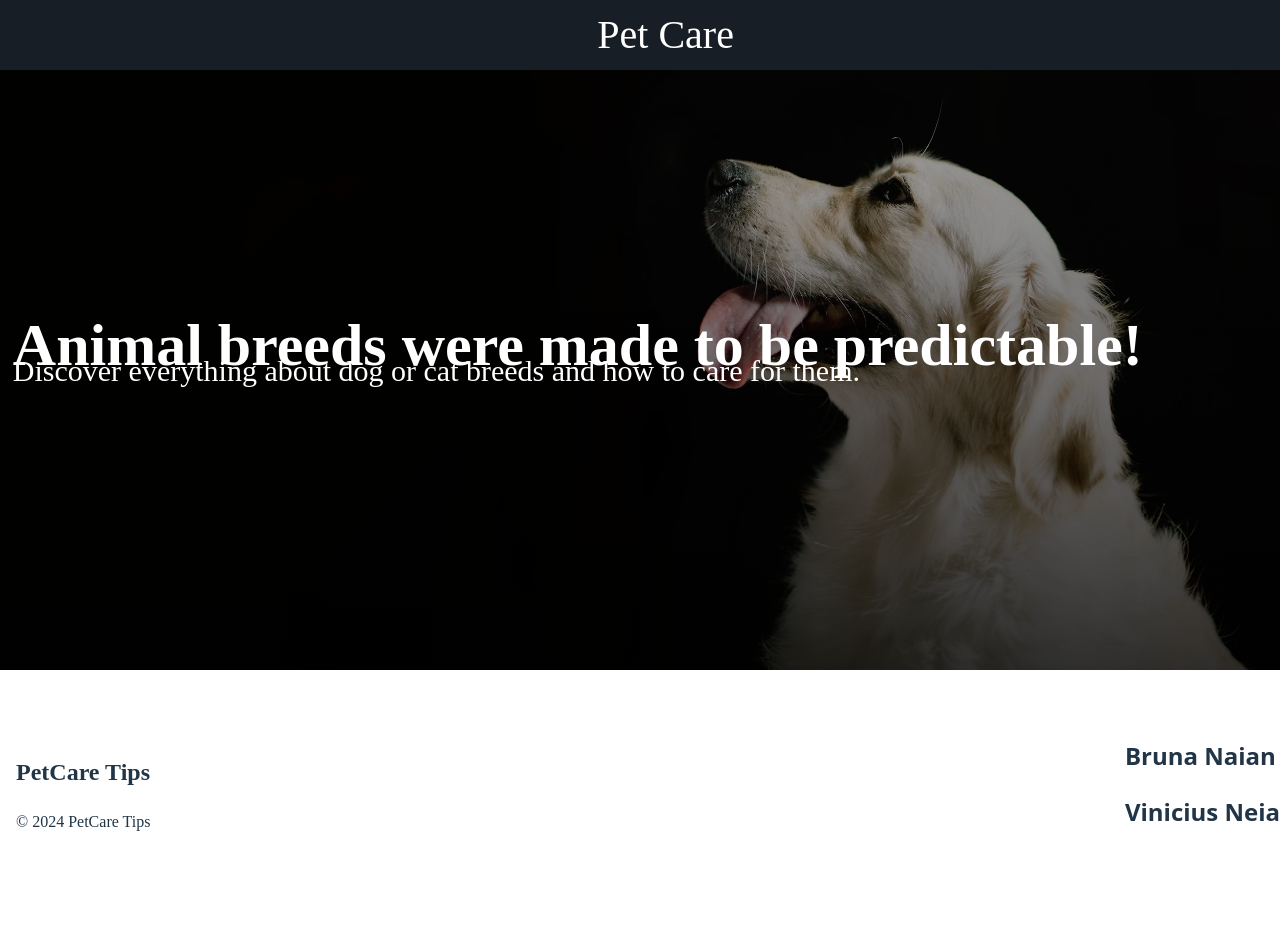
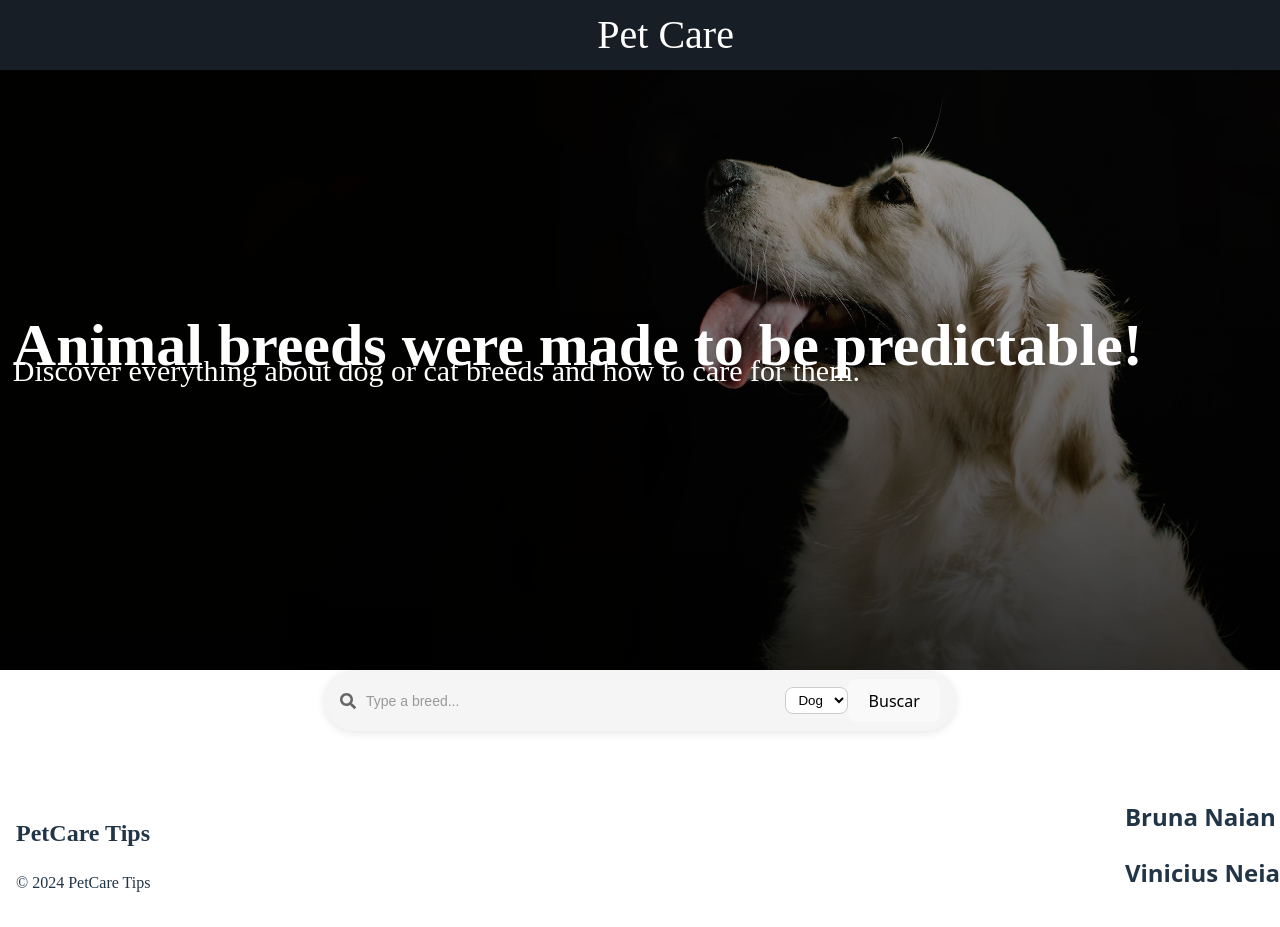
Before and after one commit to gabriwl165/DesenvolvimentoFullstackProj1, a React (Vite) app: page / in a window 1280 px wide. Shown: the top 927 px of the page. Before the commit the page ends 866 px from the top, so only its background shows below. Built offline with nearby package versions, Linux system fonts and the light colour scheme.

Commit message:
chore: initial project setup - adding search bar

```diff
--- a/package.json
+++ b/package.json
@@ -15,6 +15,7 @@
     "react": "^19.1.1",
     "react-bootstrap": "^2.10.10",
     "react-dom": "^19.1.1",
+    "react-icons": "^5.5.0",
     "react-router-dom": "^7.9.1",
     "src": "^1.0.0"
   },
--- a/src/components/Home/Home.jsx
+++ b/src/components/Home/Home.jsx
@@ -1,28 +1,22 @@
 import Banner from "../Banner/Banner.jsx";
 import Footer from "../Footer/Footer.jsx";
 import styles from "./Home.module.css";
-import {Link} from "react-router-dom";
+import { Link } from "react-router-dom";
+import SearchPets from "../SearchPets/SearchPets.jsx";
 
 function Home() {
-
     return (
         <div className="homeMain">
             <div className={styles.header}>
-                <Link
-                    to="/"
-                    onClick={() => {
-                    }}
-                    className={styles.logo}
-                >
+                <Link to="/" className={styles.logo}>
                     Pet Care
                 </Link>
             </div>
-            <Banner/>
-            <Footer/>
+            <Banner />
+            <SearchPets />
+            <Footer />
         </div>
-    )
-
+    );
 }
 
-
 export default Home;
--- /dev/null
+++ b/src/components/SearchPets/SearchPets.jsx
@@ -0,0 +1,122 @@
+import React, { useState, useMemo } from "react";
+import { Card, Button } from "react-bootstrap";
+import { FaSearch } from "react-icons/fa";
+import styles from "./SearchPets.module.css";
+
+
+function SearchPets() {
+    const [species, setSpecies] = useState("dog");
+    const [searchValue, setSearchValue] = useState("");
+    const [searchResults, setSearchResults] = useState([]);
+    const [popupMessage, setPopupMessage] = useState("");
+    const [showPopup, setShowPopup] = useState(false);
+
+    const cachedDescriptions = useMemo(() => {
+        return searchResults.map((pet) => ({
+            id: pet.id,
+            description: pet.temperament || "No description.",
+        }));
+    }, [searchResults]);
+
+    const handleSearch = async () => {
+        if (!searchValue) {
+            setPopupMessage("Type a breed!");
+            setShowPopup(true);
+            setSearchResults([]);
+            return;
+        }
+
+        try {
+            let url = "";
+            if (species === "dog") {
+                url = `https://api.thedogapi.com/v1/breeds/search?q=${searchValue}`;
+            } else if (species === "cat") {
+                url = `https://api.thecatapi.com/v1/breeds/search?q=${searchValue}`;
+            }
+
+            const response = await fetch(url);
+            const data = await response.json();
+
+            if (!data || data.length === 0) {
+                setPopupMessage("No results were found. Try again!");
+                setShowPopup(true);
+                setSearchResults([]);
+            } else {
+                setSearchResults(data);
+            }
+            // eslint-disable-next-line no-unused-vars
+        } catch (error) {
+            setPopupMessage("Error when finding. Try again!");
+            setShowPopup(true);
+            setSearchResults([]);
+        }
+    };
+
+    const getImageUrl = (pet) => {
+        if (pet.reference_image_id) {
+            return `https://cdn2.the${species}api.com/images/${pet.reference_image_id}.jpg`;
+        }
+        return null;
+    };
+
+    return (
+        <div className="container mt-4">
+            <div className={styles.searchBarContainer}>
+                <div className={styles.icon}>
+                    <FaSearch />
+                </div>
+                <input
+                    className={styles.input}
+                    type="text"
+                    placeholder="Type a breed..."
+                    value={searchValue}
+                    onChange={(e) => setSearchValue(e.target.value)}
+                />
+                <select
+                    className={styles.toggleButtonGroup}
+                    value={species}
+                    onChange={(e) => setSpecies(e.target.value)}
+                >
+                    <option value="dog">Dog</option>
+                    <option value="cat">Cat</option>
+                </select>
+                <Button variant="primary" size="sm" onClick={handleSearch}>
+                    Buscar
+                </Button>
+            </div>
+
+            {showPopup && (
+                <div className="alert alert-warning mt-2">{popupMessage}</div>
+            )}
+
+            <div className="d-flex flex-wrap gap-3 mt-3">
+                {searchResults.map((pet) => (
+                    <Card key={pet.id} style={{ width: "18rem" }}>
+                        {getImageUrl(pet) && (
+                            <Card.Img
+                                variant="top"
+                                src={getImageUrl(pet)}
+                                alt={pet.name}
+                                style={{ height: "200px", objectFit: "cover" }}
+                            />
+                        )}
+                        <Card.Body>
+                            <Card.Title>{pet.name}</Card.Title>
+                            <Card.Subtitle className="mb-2 text-muted">
+                                {species === "dog" ? "Dog" : "Cat"}
+                            </Card.Subtitle>
+                            <Card.Text>
+                                <strong>Expectativa de vida:</strong>{" "}
+                                {pet.life_span || "Not informed"} <br />
+                                <strong>Descrição:</strong>{" "}
+                                {cachedDescriptions.find((d) => d.id === pet.id)?.description}
+                            </Card.Text>
+                        </Card.Body>
+                    </Card>
+                ))}
+            </div>
+        </div>
+    );
+}
+
+export default SearchPets;
--- /dev/null
+++ b/src/components/SearchPets/SearchPets.module.css
@@ -0,0 +1,47 @@
+.searchBarContainer {
+    display: flex;
+    align-items: center;
+    background-color: #f5f5f5;
+    border-radius: 50px;
+    padding: 8px 16px;
+    max-width: 600px;
+    width: 100%;
+    height: 45px;
+    margin: 0 auto 20px auto;
+    box-shadow: 0 2px 8px rgba(0,0,0,0.1);
+}
+
+.icon {
+    display: flex;
+    align-items: center;
+    margin-right: 8px;
+    color: #666;
+    font-size: 16px;
+}
+
+.input {
+    flex: 1;
+    border: none;
+    background: transparent;
+    outline: none;
+    font-size: 14px;
+    color: #333;
+}
+
+.input::placeholder {
+    color: #999;
+}
+
+.toggleButtonGroup {
+    margin-left: 10px;
+    border-radius: 8px;
+    padding: 4px 8px;
+    border: 1px solid #ccc;
+    background: white;
+}
+
+@media (max-width: 768px) {
+    .searchBarContainer {
+        width: 100%;
+    }
+}
```
Also changed, not shown: 1 other file (tests, documents, lock files or other folders).
